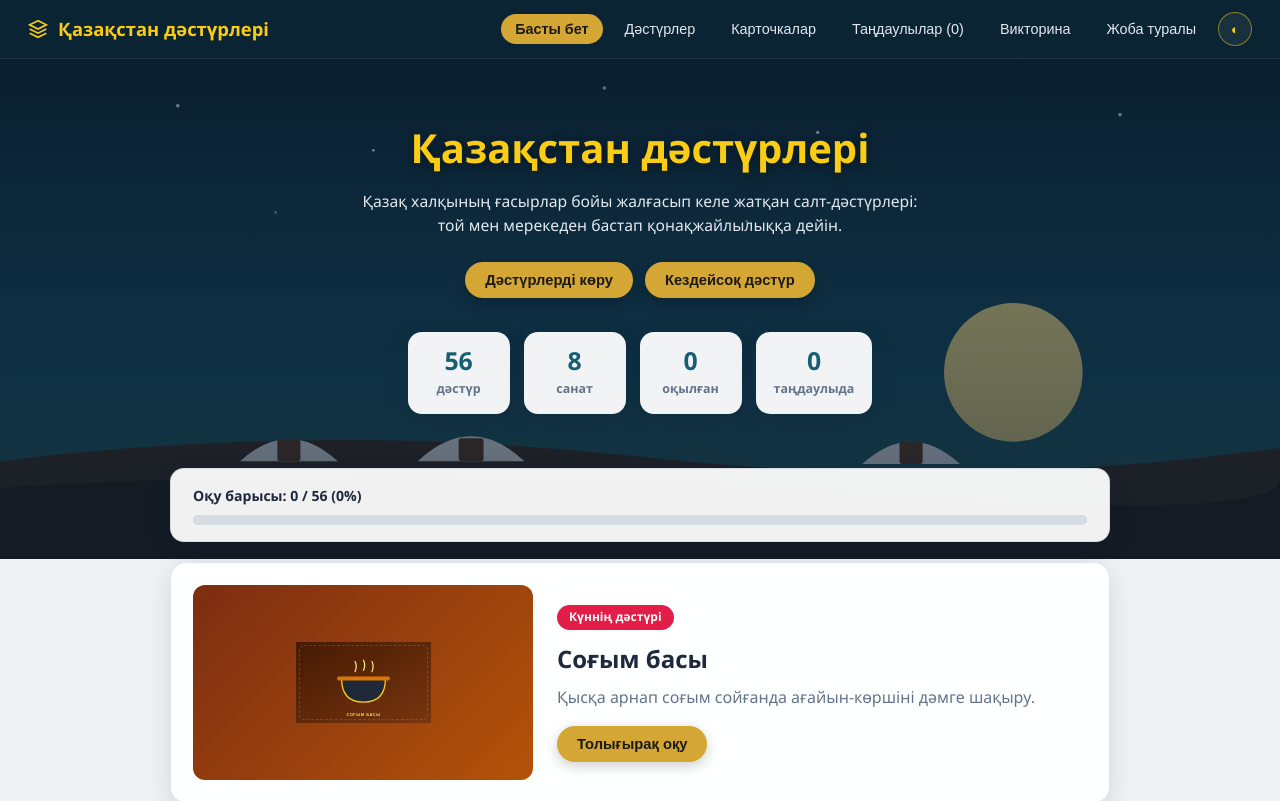
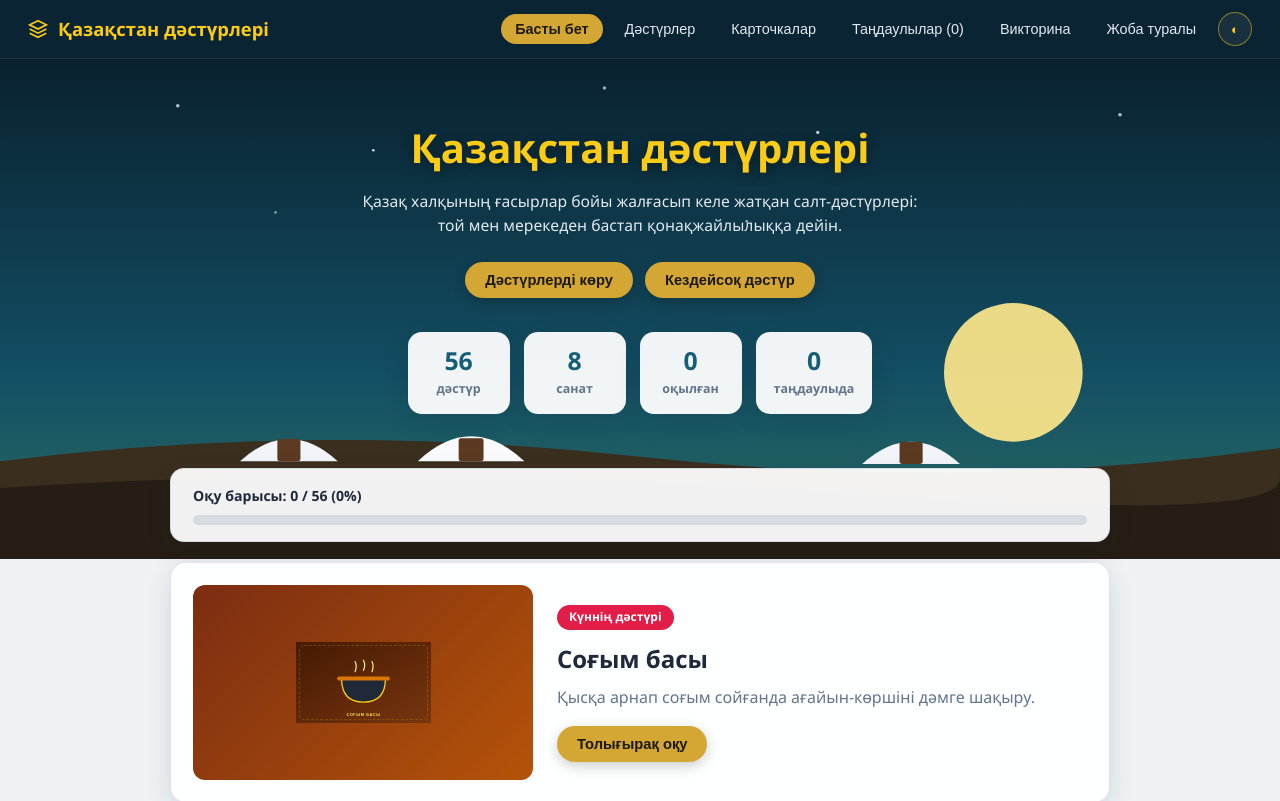
Before and after one commit to makstermagzhan-hash/magzhan-F-web, a React (Vite) app: page / in a window 1280 px wide. Shown: the top 801 px of the page. Built offline with nearby package versions, Linux system fonts and the light colour scheme.

Commit message:
Remove video background from hero banner

```diff
--- a/src/index.css
+++ b/src/index.css
@@ -471,35 +471,3 @@ body {
   border-color: #dc2626;
   color: #7f1d1d;
 }
-/* YouTube видео фон стильдері */
-.hero-banner {
-  position: relative;
-  overflow: hidden;
-}
-.hero-video-wrap {
-  position: absolute;
-  inset: 0;
-  z-index: 0;
-  pointer-events: none;
-  overflow: hidden;
-}
-.hero-video-wrap iframe {
-  position: absolute;
-  top: 50%;
-  left: 50%;
-  width: 100vw;
-  height: 56.25vw;
-  min-height: 100%;
-  min-width: 177.77vh;
-  transform: translate(-50%, -50%) scale(1.03);
-  border: 0;
-}
-.hero-video-overlay {
-  position: absolute;
-  inset: 0;
-  background: linear-gradient(180deg, rgba(11, 25, 44, 0.38) 0%, rgba(11, 25, 44, 0.68) 100%);
-}
-.hero-content {
-  position: relative;
-  z-index: 1;
-}
--- a/src/screens/HomeScreen.jsx
+++ b/src/screens/HomeScreen.jsx
@@ -1,15 +1,12 @@
-import React, { useState, useEffect, useRef } from 'react';
+import React, { useState, useEffect } from 'react';
 import { TRADITIONS, CATEGORIES } from '../data/traditions.js';
 import { useFavs } from '../store/FavsContext.jsx';
 import { fetchTraditionPhoto } from '../api/wikiApi.js';
 import TraditionCard from '../components/TraditionCard.jsx';
 import Btn from '../components/Btn.jsx';
 
-const YOUTUBE_VIDEO_ID = 'U_hzx7rwyp8';
-
 export default function HomeScreen({ setScreen, openDetails }) {
   const { favIds, readIds } = useFavs();
-  const playerContainerRef = useRef(null);
 
   const totalCount = TRADITIONS.length;
   const catCount = CATEGORIES.length - 1;
@@ -35,56 +32,6 @@ export default function HomeScreen({ setScreen, openDetails }) {
     };
   }, [dailyTradition]);
 
-  useEffect(() => {
-    let player;
-    const initPlayer = () => {
-      if (!playerContainerRef.current || !window.YT || !window.YT.Player) return;
-      player = new window.YT.Player(playerContainerRef.current, {
-        videoId: YOUTUBE_VIDEO_ID,
-        playerVars: {
-          autoplay: 1,
-          mute: 1,
-          loop: 1,
-          playlist: YOUTUBE_VIDEO_ID,
-          controls: 0,
-          showinfo: 0,
-          rel: 0,
-          modestbranding: 1,
-          playsinline: 1,
-          vq: 'hd1080',
-        },
-        events: {
-          onReady: (e) => {
-            e.target.mute();
-            e.target.setPlaybackQuality('hd1080');
-            e.target.playVideo();
-          },
-          onStateChange: (e) => {
-            if (e.data === window.YT.PlayerState.PLAYING) {
-              e.target.setPlaybackQuality('hd1080');
-            }
-          },
-        },
-      });
-    };
-
-    if (window.YT && window.YT.Player) {
-      initPlayer();
-    } else {
-      const existingScript = document.querySelector('script[src="https://www.youtube.com/iframe_api"]');
-      if (!existingScript) {
-        const tag = document.createElement('script');
-        tag.src = 'https://www.youtube.com/iframe_api';
-        document.body.appendChild(tag);
-      }
-      window.onYouTubeIframeAPIReady = initPlayer;
-    }
-
-    return () => {
-      if (player && player.destroy) player.destroy();
-    };
-  }, []);
-
   const openRandom = () => {
     const rnd = TRADITIONS[Math.floor(Math.random() * totalCount)];
     openDetails(rnd);
@@ -93,12 +40,6 @@ export default function HomeScreen({ setScreen, openDetails }) {
   return (
     <div>
       <section className="hero-banner">
-        <div className="hero-video-wrap" aria-hidden="true">
-          <div ref={playerContainerRef} />
-          <div className="hero-video-overlay" />
-        </div>
-
-        <div className="hero-content">
         <h1>Қазақстан дәстүрлері</h1>
         <p>
           Қазақ халқының ғасырлар бойы жалғасып келе жатқан салт-дәстүрлері:
@@ -130,7 +71,6 @@ export default function HomeScreen({ setScreen, openDetails }) {
           <div className="stat-card">
             <span className="stat-num">{favIds.length}</span>
             <span className="stat-label">таңдаулыда</span>
-            </div>
           </div>
         </div>
       </section>
```
Lines whose indentation alone changed are shown as unchanged.
